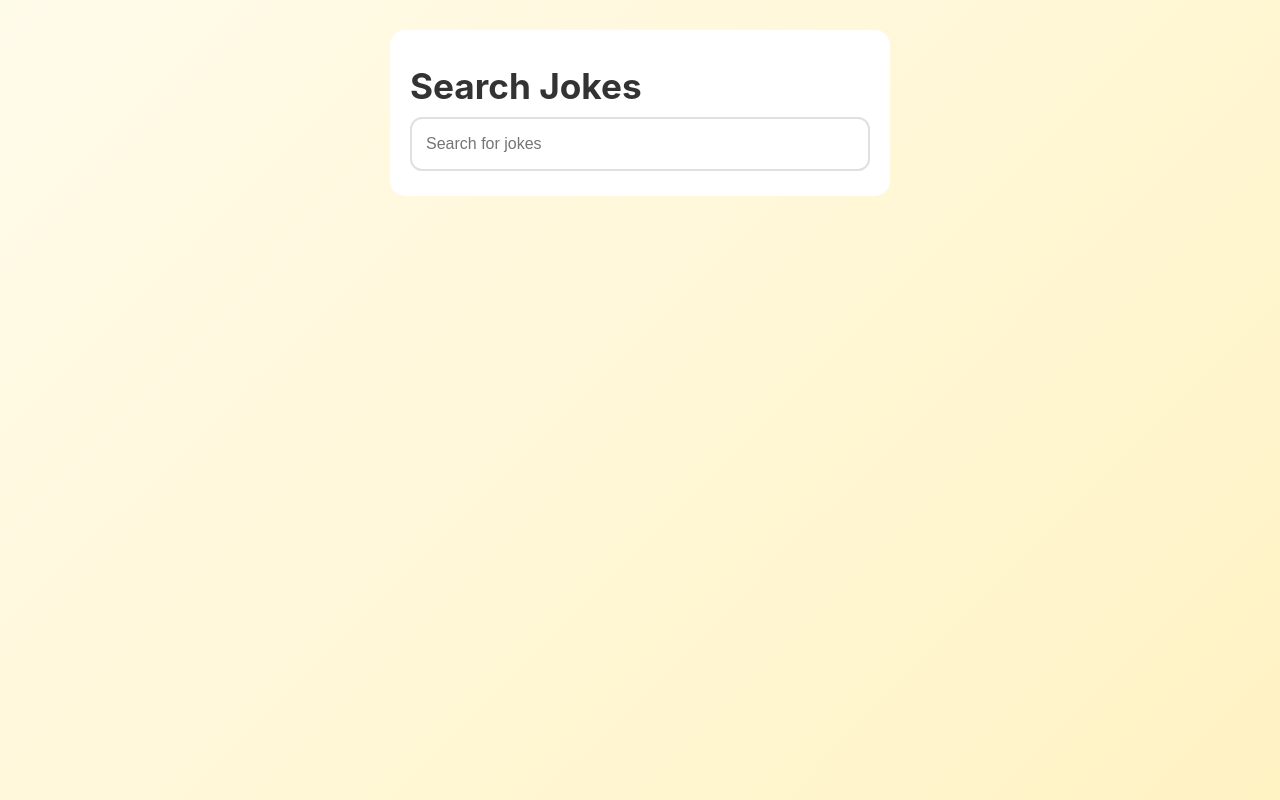
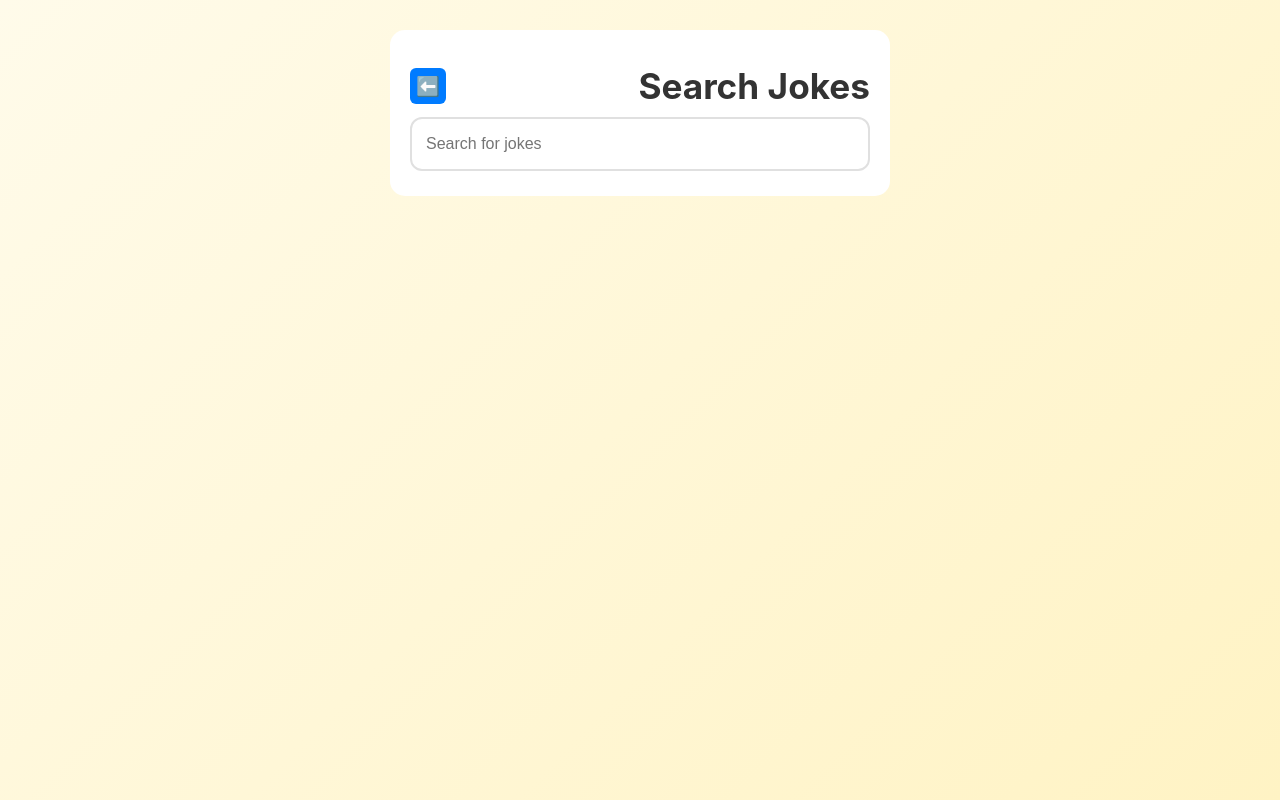
Before and after one commit to itsBrianCreates/learnfunnyjokes, a website: page search.html in a window 1280 px wide. Drawn offline with Linux system fonts and the light colour scheme; no server answers.

Commit message:
Add back button to search page

```diff
--- a/search.html
+++ b/search.html
@@ -10,6 +10,7 @@
 <body>
     <div class="container">
         <header class="site-header">
+            <a href="index.html" class="header-back" aria-label="Back">⬅️</a>
             <h1>Search Jokes</h1>
         </header>
         <div class="search-container">
--- a/styles.css
+++ b/styles.css
@@ -72,8 +72,21 @@ h1 {
     color: white;
 }
 
+.header-back {
+    text-decoration: none;
+    font-size: 1.2rem;
+    padding: 6px;
+    border-radius: 6px;
+    background: #007bff;
+    color: white;
+}
+
 .header-search:hover {
     background: #20c997;
+}
+
+.header-back:hover {
+    background: #0056b3;
 }
 
 .joke-container {
```
